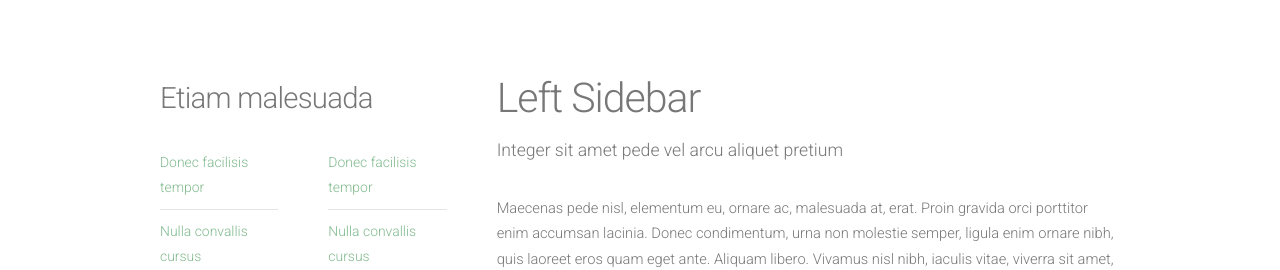
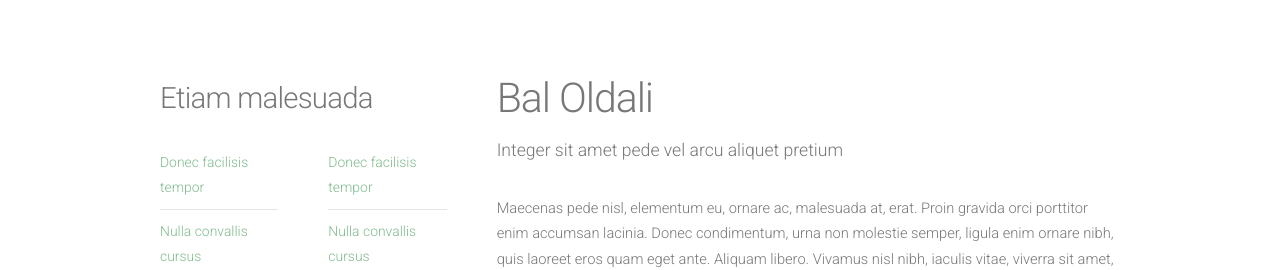
Before and after one commit to siculia/siculia.github.io, a Jekyll site: the page built from left-sidebar.html, in a window 1280 px wide and 900 px high. Shown: the part 380-650 px from the top of the window. Built offline with Jekyll 4.4.1, drawn with Linux system fonts in a browser that asks for light colours; nearby versions of some CDN libraries.

Commit message:
Update left-sidebar.html

```diff
--- a/left-sidebar.html
+++ b/left-sidebar.html
@@ -13,7 +13,7 @@ layout: default
 				<div id="content" class="8u skel-cell-important">
 					<section>
 						<header>
-							<h2>Left Sidebar</h2>
+							<h2>Bal Oldali</h2>
 							<span class="byline">Integer sit amet pede vel arcu aliquet pretium</span>
 						</header>
 						<p>Maecenas pede nisl, elementum eu, ornare ac, malesuada at, erat. Proin gravida orci porttitor enim accumsan lacinia. Donec condimentum, urna non molestie semper, ligula enim ornare nibh, quis laoreet eros quam eget ante. Aliquam libero. Vivamus nisl nibh, iaculis vitae, viverra sit amet, ullamcorper vitae, turpis. Aliquam erat volutpat. Vestibulum dui sem, pulvinar sed, imperdiet nec, iaculis nec, leo. Fusce odio. Etiam arcu dui, faucibus eget, placerat vel, sodales eget, orci. Donec ornare neque ac sem. Mauris aliquet. Aliquam sem leo, vulputate sed, convallis at, ultricies quis, justo. Donec nonummy magna quis risus. Quisque eleifend. Phasellus tempor vehicula justo. Aliquam lacinia metus ut elit.</p>
```
